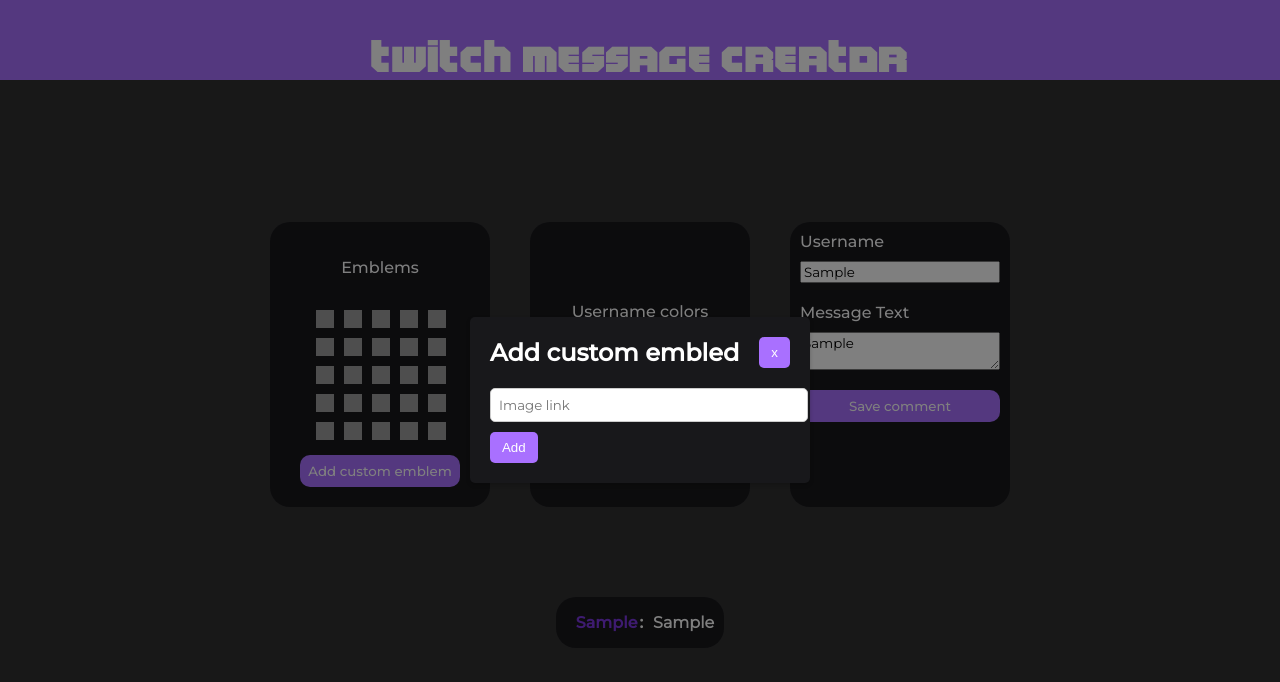
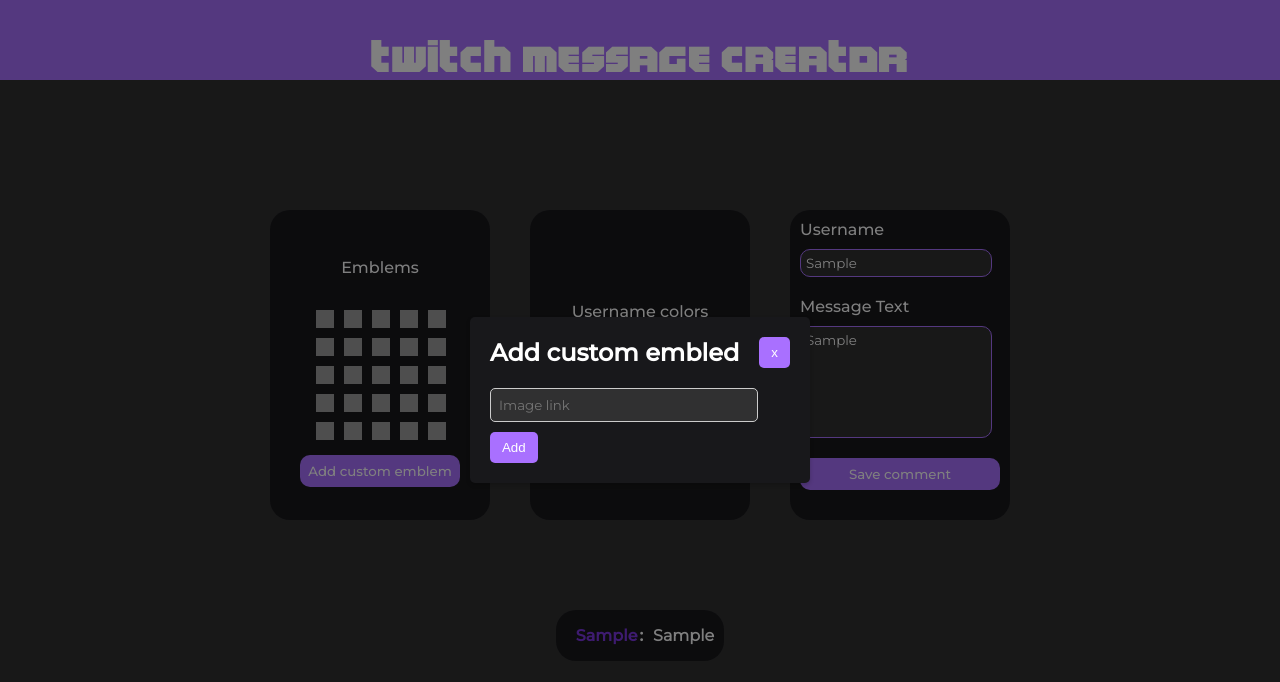
Before and after one commit to joaquinestruch/twitch-message-creator, a React (Vite) app: page / in a window 1280 px wide. Both pictures are taken after typing "Sample", "Sample" into the empty fields and a click on the button "Add custom emblem". Shown: the top 682 px of the page. Built offline with nearby package versions, Linux system fonts and the light colour scheme; grey boxes are pictures that could not be loaded.

Commit message:
inputs-css

```diff
--- a/src/App.css
+++ b/src/App.css
@@ -62,9 +62,6 @@
     max-width: 28ch;
 }
 
-.message-text::not(:first-line) {
-    background-color: red;
-  }
 
 .message > .embleds-div{
     justify-content: left;
@@ -76,6 +73,21 @@
 .message > div > img{
     height: 18px;
     width: 18px;
+}
+
+input, textarea{
+  border: 1px solid #a970ff;
+  border-radius: 10px;
+  background-color: #303031;
+  color: white;
+  padding: 5px;
+  width: 90%;
+}
+
+textarea{
+  width: 90%;
+  height: 100px;
+  resize: none;
 }
 
 @media (max-width: 512px) and (max-height: 900px) {
--- a/src/components/ModalAddEmote.jsx
+++ b/src/components/ModalAddEmote.jsx
@@ -1,4 +1,5 @@
 import { emblestList } from "../utils/embleds";
+import "./modal.css"
 
 const Modal = ({ isOpen, onClose }) => {
     return (
@@ -22,7 +23,7 @@
             }
 
           }}>
-          <input type="text" placeholder="Image link" />
+          <input className="modal-input" type="text" placeholder="Image link" />
           <button>Add</button>
           </form>
 
--- /dev/null
+++ b/src/components/modal.css
@@ -0,0 +1,9 @@
+.modal-input{
+    max-width: 250px;
+    margin-right: 30px;
+    border: 1px solid #a970ff;
+    border-radius: 10px;
+    background-color: #303031;
+    color: white;
+    padding: 5px;
+}
--- a/src/components/nav/Nav.jsx
+++ b/src/components/nav/Nav.jsx
@@ -106,6 +106,7 @@
           >
             <span>Username</span>
             <input
+
               type="text"
               onChange={(e) => {
                 setUsername(e.target.value);
```
